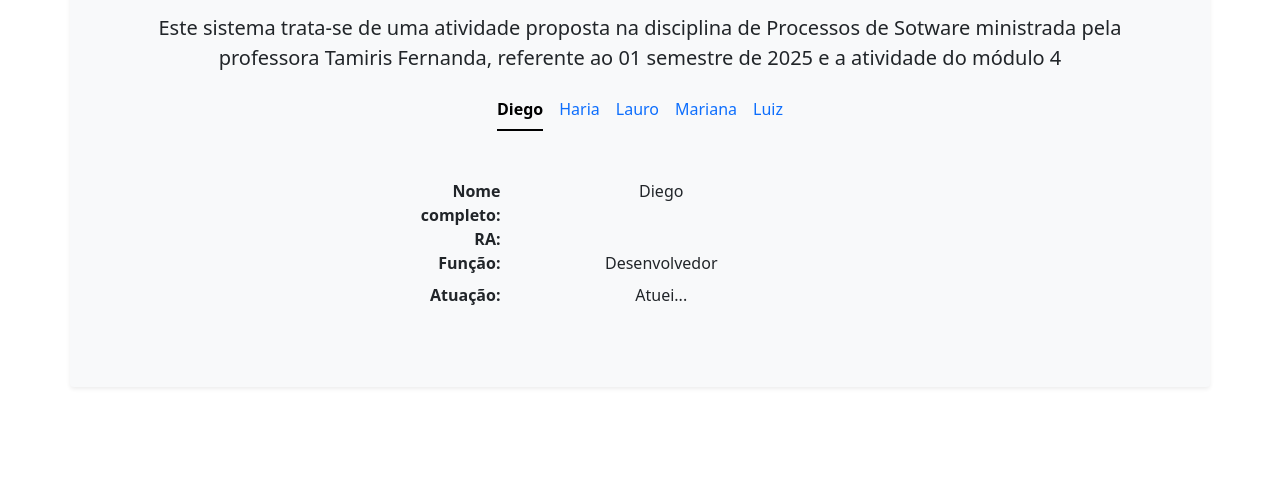
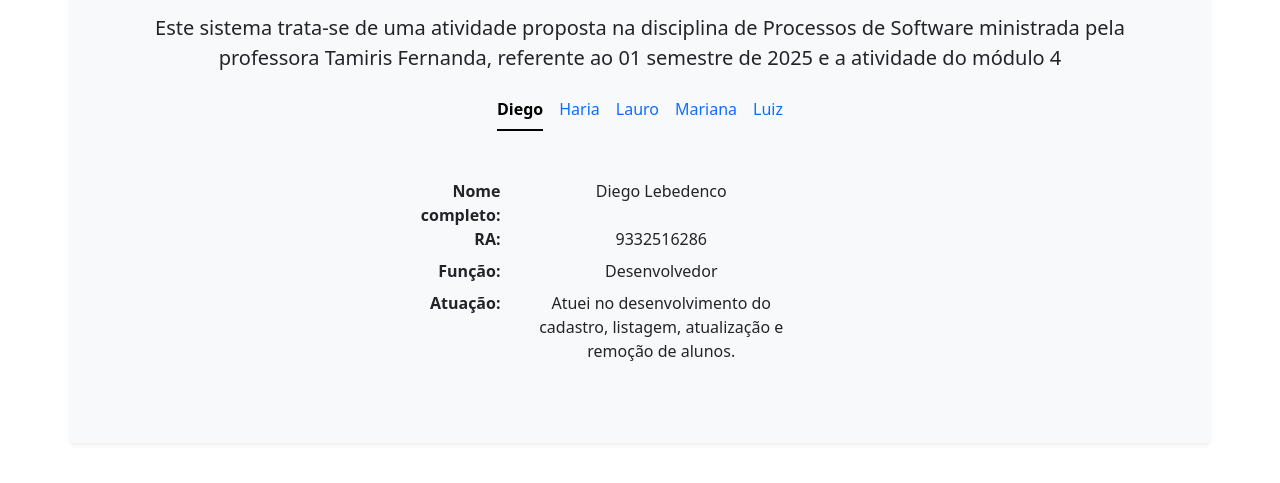
Before and after one commit to Lebedenco/PS-SCA, a plain HTML site: page src/public/index.html in a window 1280 px wide. Shown: the part 303-786 px from the top of the page. Drawn offline with nearby package versions, Linux system fonts and the light colour scheme.

Commit message:
inclui descrição da minha contribuição

```diff
--- a/src/public/index.html
+++ b/src/public/index.html
@@ -60,7 +60,7 @@
         <h1 class="display-4">Bem-vindo ao Sistema de Controle Acadêmico</h1>
         <p class="lead">Gerencie alunos, disciplinas, turmas e muito mais.</p>
         <b></b>
-        <p class="lead">Este sistema trata-se de uma atividade proposta na disciplina de Processos de Sotware ministrada pela professora Tamiris Fernanda, referente ao 01 semestre de 2025 e a atividade do módulo 4 </p>
+        <p class="lead">Este sistema trata-se de uma atividade proposta na disciplina de Processos de Software ministrada pela professora Tamiris Fernanda, referente ao 01 semestre de 2025 e a atividade do módulo 4 </p>
 
         <ul class="nav nav-underline justify-content-center mb-4" id="tab_informacoes" role="tablist">
           <li class="nav-item" role="presentation">
@@ -84,14 +84,15 @@
             <div class="d-flex flex-column align-items-center justify-content-center h-100">
               <dl class="row w-50 m-4 text-center">
                 <dt class="col-sm-3 text-end">Nome completo:</dt>
-                <dd class="col-sm-7">Diego</dd>
+                <dd class="col-sm-7">Diego Lebedenco</dd>
                 <dt class="col-sm-3 text-end">RA:</dt>
-                <dd class="col-sm-7"></dd>
+                <dd class="col-sm-7">9332516286</dd>
                 <dt class="col-sm-3 text-end">Função:</dt>
                 <dd class="col-sm-7">Desenvolvedor</dd>
                 <dt class="col-sm-3 text-end">Atuação:</dt>
                 <dd class="col-sm-7 w-80">
-                  Atuei...
+                  Atuei no desenvolvimento do cadastro, listagem, atualização e
+                  remoção de alunos.
                 </dd>
               </dl>
             </div>
```
